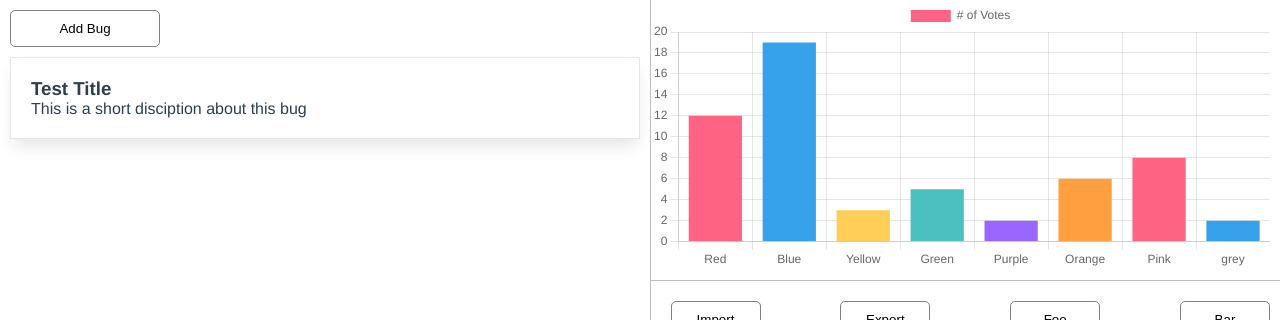
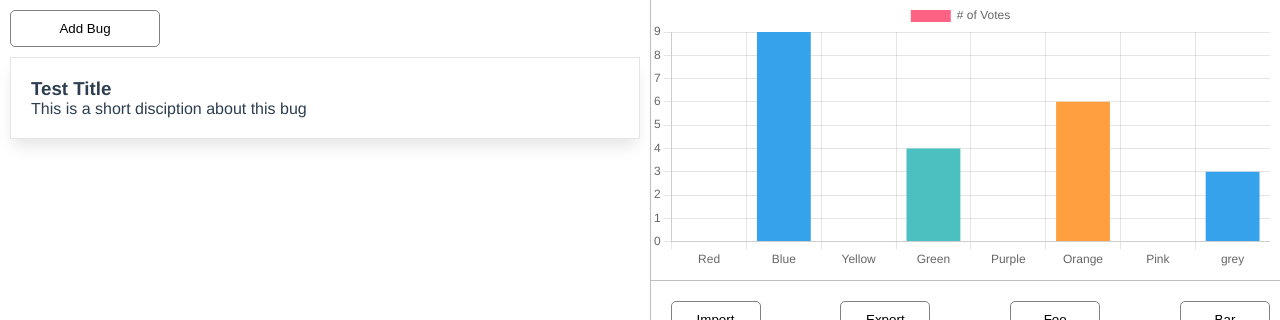
Before and after one commit to karlduggan/TestLab, a Vue app in the folder frontend/: page / in a window 1280 px wide. Shown: the top 320 px of the page. Built offline with nearby package versions, Linux system fonts and the light colour scheme.

Commit message:
chart update

```diff
--- a/frontend/src/components/AddLocationComponent.vue
+++ b/frontend/src/components/AddLocationComponent.vue
@@ -21,6 +21,8 @@
             addLocation: function(){
 
 
+
+
                 this.$store.state.graphLables.push(this.location)
                 this.$store.state.graphData = [0]
 
--- a/frontend/src/components/BarGraphComponent.vue
+++ b/frontend/src/components/BarGraphComponent.vue
@@ -7,6 +7,7 @@
 <script>
     import Chart from 'chart.js/auto';
     import store from '@/store/index.js';
+
     export default {
         name: "BarGraphComponent",
         props: ['data'],
@@ -14,7 +15,7 @@
         data(){
             return {
                 myChart: null,
-
+                props_data: this.data
             }
         },
         computed:{
@@ -25,8 +26,16 @@
                 return store.state.graphLables
             },
         },
+        methods:{
+            testBust: function(){
+                console.log("event bus  works !")
+
+            }
+        },
 
         mounted() {
+
+
             const ctx = document.getElementById('myChart')
             this.myChart = new Chart(ctx, {
             type: 'bar',
@@ -36,7 +45,8 @@
                 datasets: [{
                     label: '# of Votes',
                     //data: [12, 19, 3, 5, 2, 3],
-                    data: this.getData,
+                    //data: this.getData,
+                    data: this.props_data,
                     backgroundColor: [
                         'rgba(255, 99, 132,1 )',
                         'rgba(54, 162, 235,1 )',
--- a/frontend/src/views/Dashboard.vue
+++ b/frontend/src/views/Dashboard.vue
@@ -13,7 +13,7 @@
             </div>
             <div class="right-container">
             <div class="graph-container">
-                <BarGraphComponent></BarGraphComponent>
+                <BarGraphComponent data="[9,4,6,3]"></BarGraphComponent>
             </div>
             <div class="mid-container">
                 <OptionsComponent></OptionsComponent>
```
